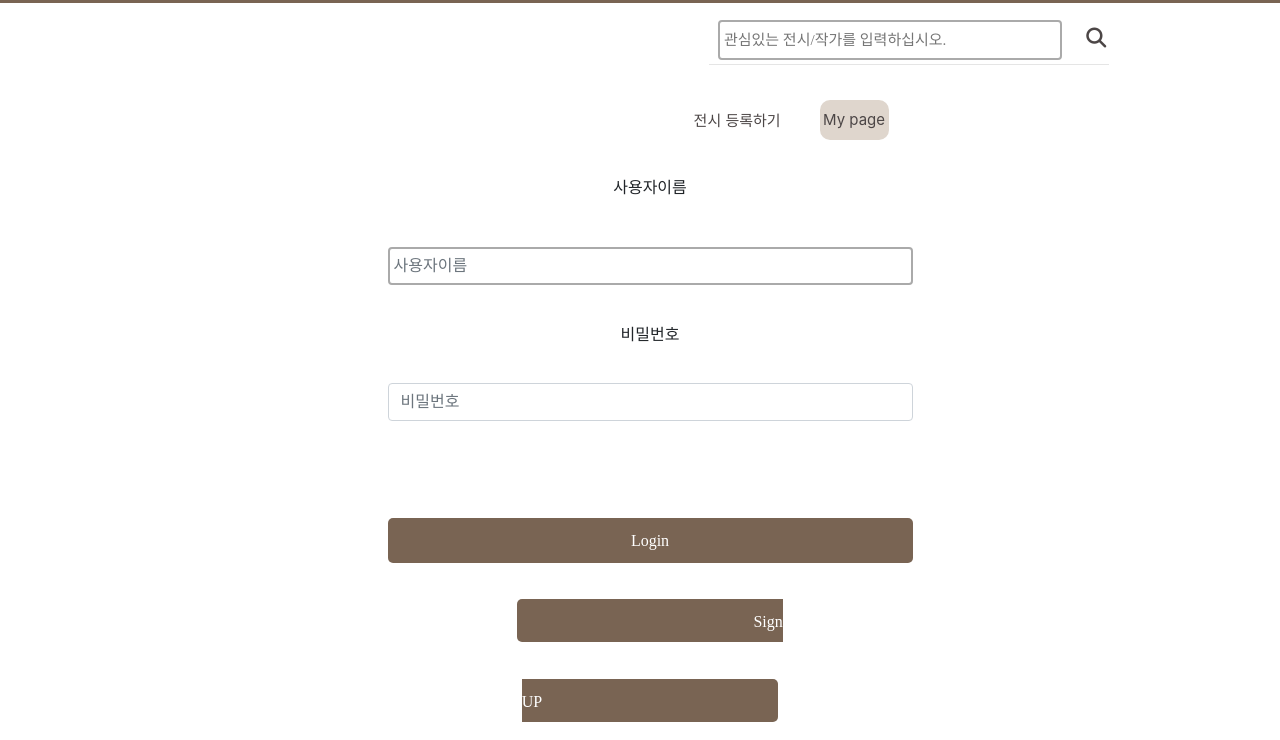
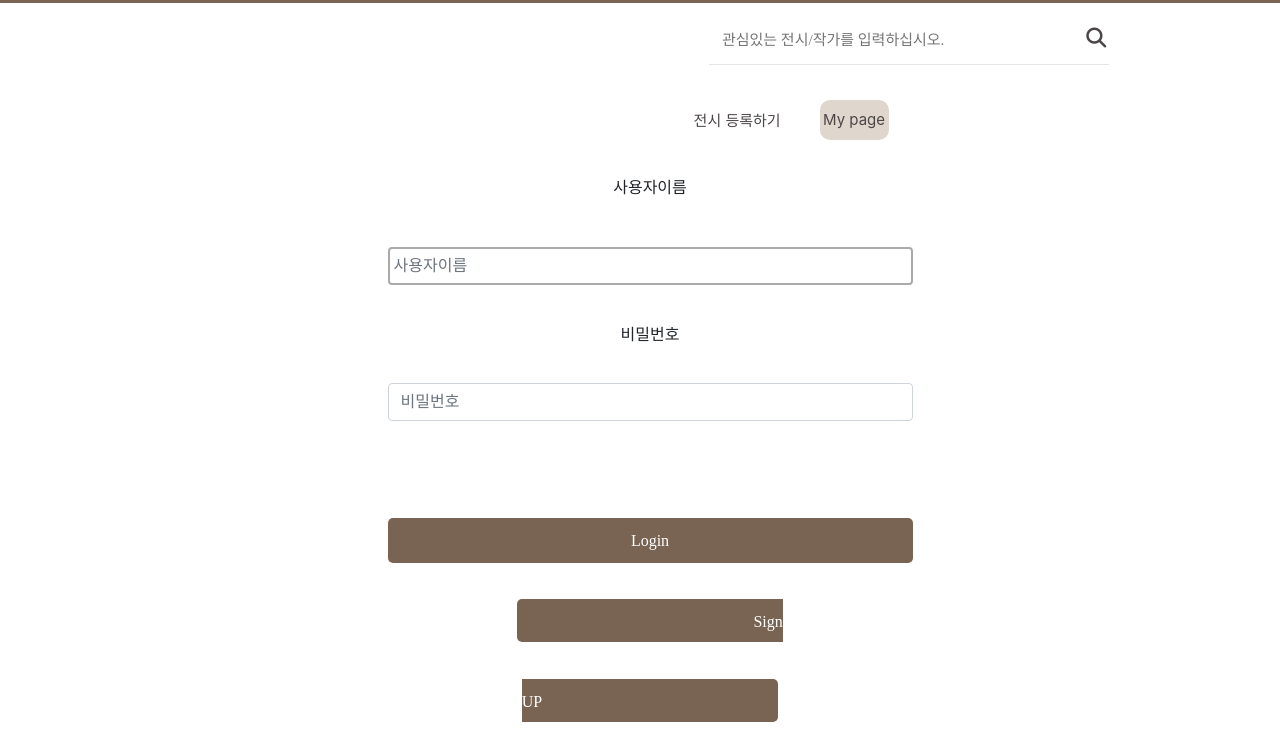
Before and after one commit to jiyoungzero/PRE.ART_hackerthon, a Django app: page /account/login/ in a window 1280 px wide. Shown: the part 80-820 px from the top of the page. Run offline with Django 3.2, Linux system fonts and the light colour scheme; data comes from the database, SQL or seed files in the repository; some libraries are stand-ins or nearby versions; some web fonts are replaced.

Commit message:
css 일부 수정, login, 폰트 적용

```diff
--- a/templates/navbar.html
+++ b/templates/navbar.html
@@ -51,7 +51,7 @@
         <div class="nav_my">
             <!-- 검색창 -->
             <form class="nav_register" style="float: left;">
-                <input class="search_bar" id="value" type="text" name="search" placeholder="관심있는 전시/작가를 입력하십시오.">
+                <input class="search_bar" id="value" type="text" name="search" placeholder="관심있는 전시/작가를 입력하십시오." style="border: none;outline: none;-webkit-appearance: none;">
                 <button class="search_btn" type="submit"><span><i class="fa-solid fa-magnifying-glass"></i></span></button>
                 <hr style="color: #4C4646;">
             </form>
```
